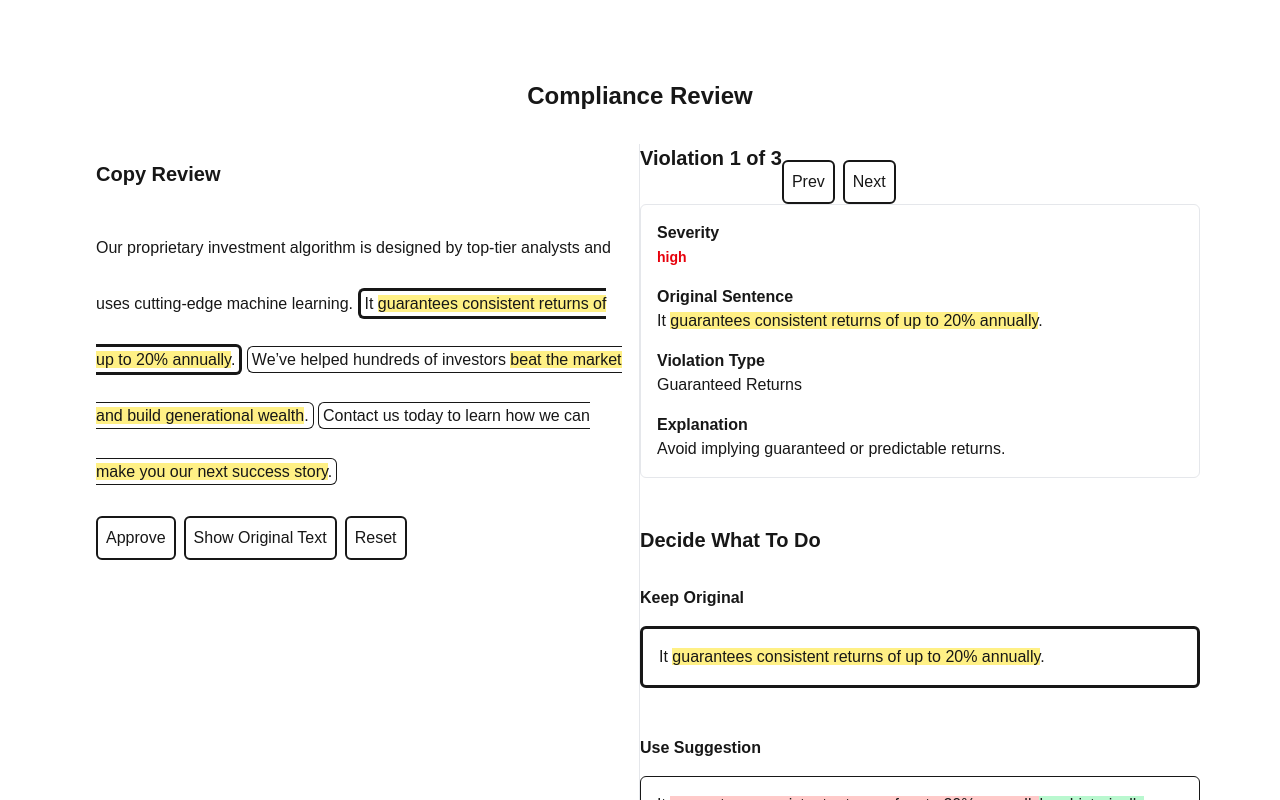
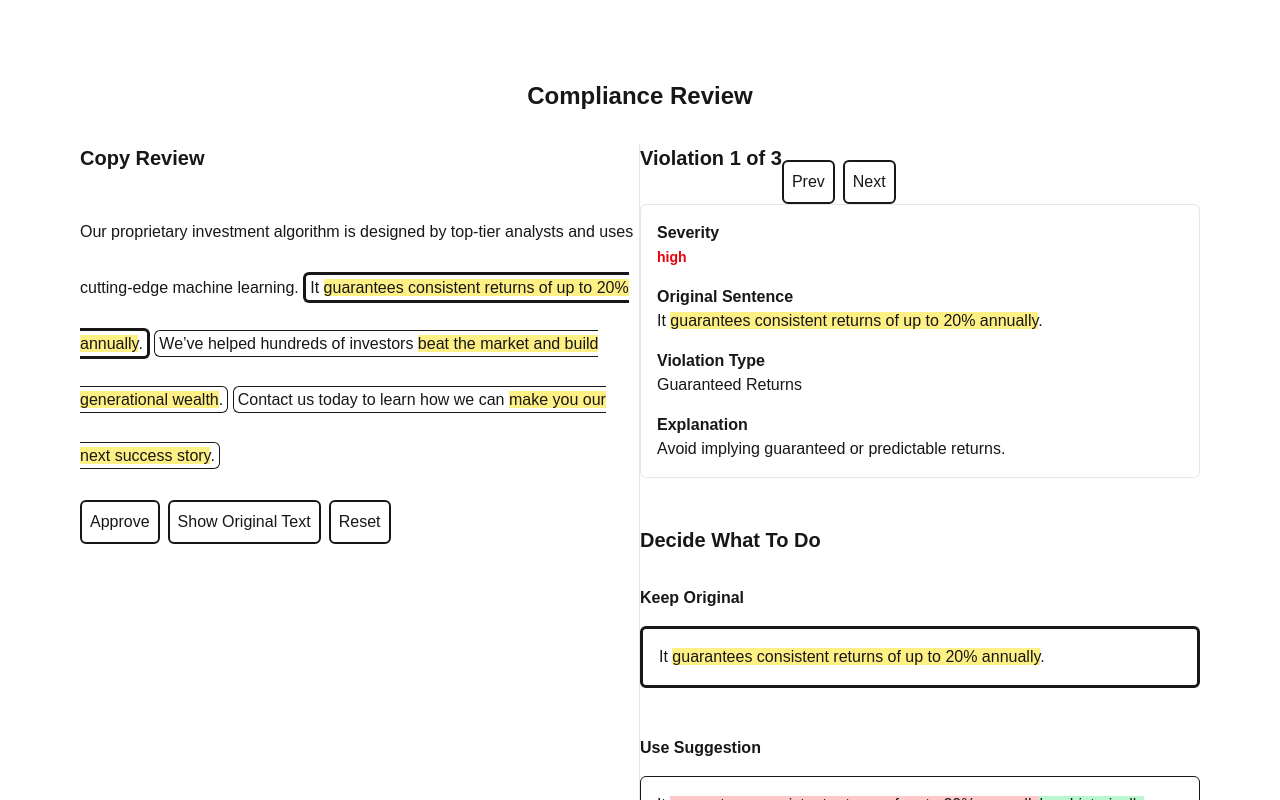
Before and after one commit to ctram/compliance-ui, a Next.js app: page / in a window 1280 px wide. Shown: the top 800 px of the page. Built offline with nearby package versions, Linux system fonts and the light colour scheme.

Commit message:
vertically align copy review and violation headers

```diff
--- a/src/components/CopyReview.tsx
+++ b/src/components/CopyReview.tsx
@@ -5,7 +5,7 @@
 
 function CopyReviewWrapper({ children }: { children: React.ReactNode }) {
   return (
-    <div className="p-4 flex flex-col">
+    <div className="flex flex-col">
       <div className="text-xl font-bold mb-8">Copy Review</div>
       <div className="flex flex-col">{children}</div>
     </div>
```
